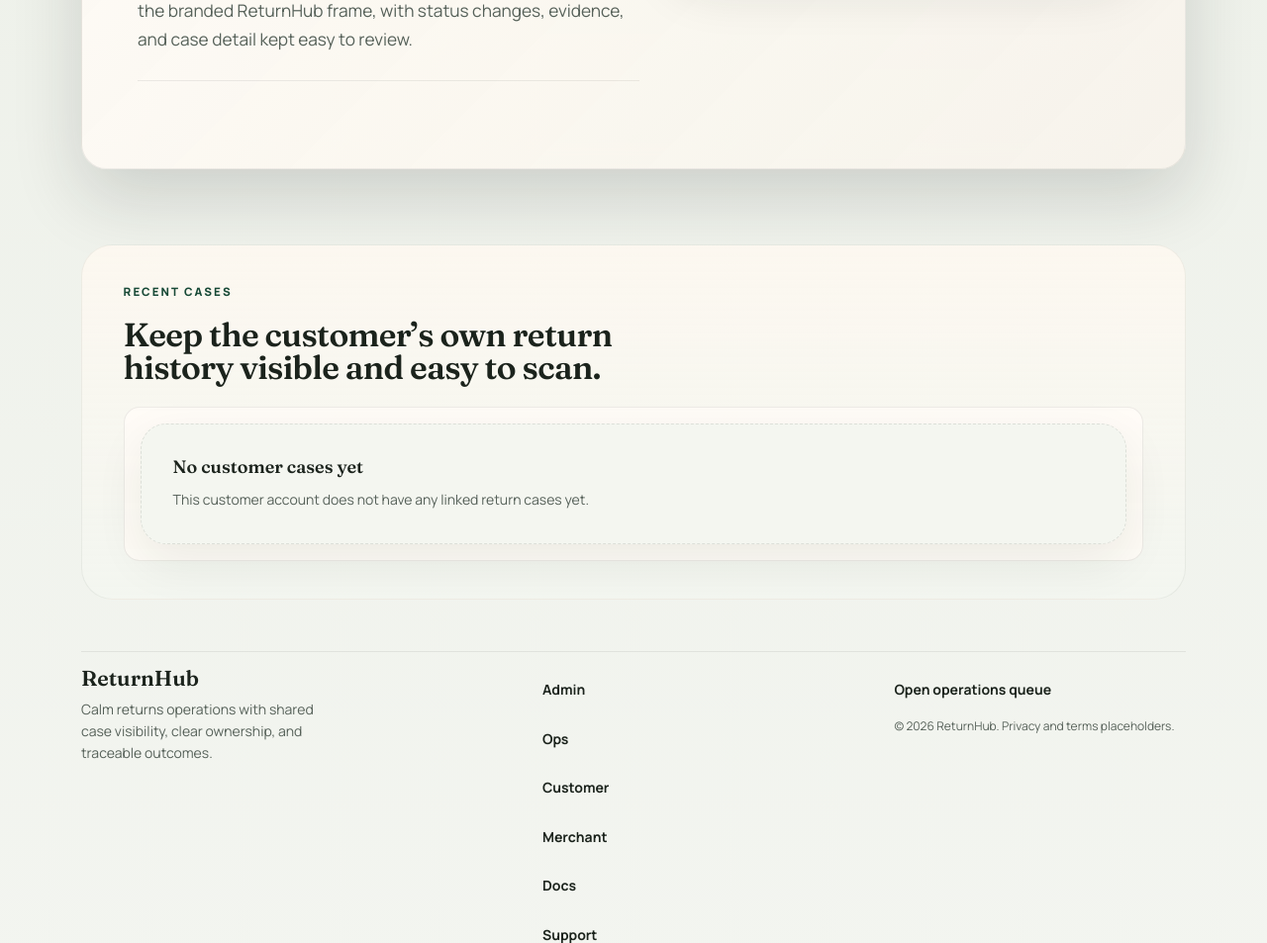
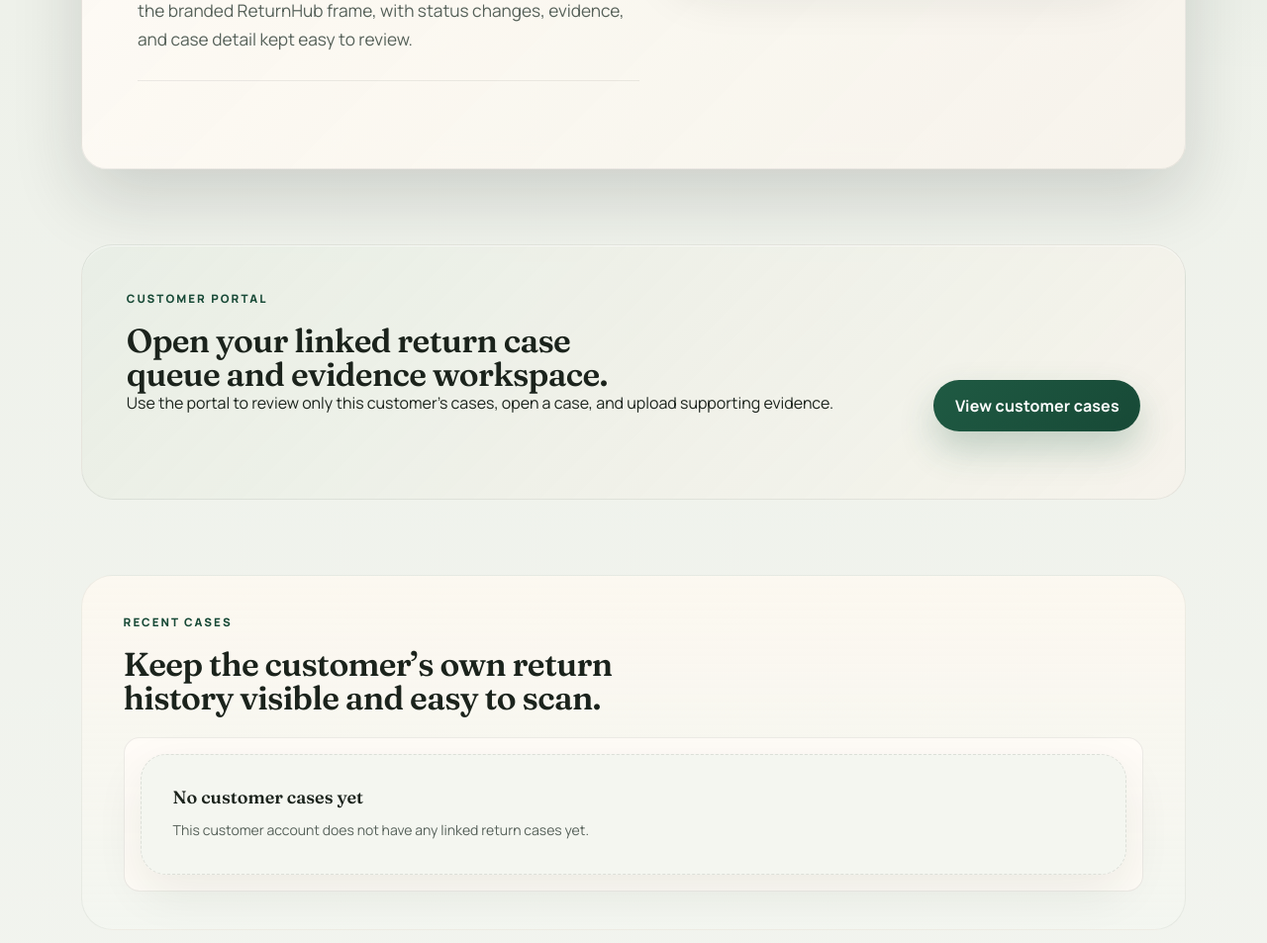
Before and after one commit to AAdewunmi/Returns-Escalation-Predictor-Project, a Django app: template templates/console/customer_dashboard.html in a window 1280 px wide. Shown: the part 760-1713 px from the top of the page at 99% size. Run offline with Django 5.2, Linux system fonts and the light colour scheme; the template is opened without the code that fills it, so the values that code supplies are empty.

Commit message:
feat(customer): add portal CTA to customer console

```diff
--- a/templates/console/customer_dashboard.html
+++ b/templates/console/customer_dashboard.html
@@ -6,5 +6,17 @@
 
 {% block content %}
   {% include "partials/_console_hero_shell.html" with kicker="Customer Console" heading="Track the most recent return activity in one customer-facing shell." lead="This console keeps a customer’s own return cases visible inside the branded ReturnHub frame, with status changes, evidence, and case detail kept easy to review." trust_aria_label="Customer console signals" trust_items=customer_trust_items visual_aria_label="Customer return summary" visual_window_title="Customer cases" visual_list_label="Recent activity" visual_case_meta_items=customer_visual_case_meta_items visual_empty_title="No cases yet" visual_empty_status="Waiting" visual_empty_body="No cases are associated with this customer yet." timeline_label="What comes next" timeline_items=customer_timeline_items recent_cases=recent_cases %}
+  <section class="rh-band rh-band--workflow mb-4">
+    <div class="rh-section-heading rh-queue-shell__heading">
+      <div>
+        <div class="rh-kicker">Customer portal</div>
+        <h2>Open your linked return case queue and evidence workspace.</h2>
+        <p>Use the portal to review only this customer’s cases, open a case, and upload supporting evidence.</p>
+      </div>
+      <a class="btn btn-primary rh-btn-primary" href="{% url 'customer_portal:case_list' %}">
+        View customer cases
+      </a>
+    </div>
+  </section>
   {% include "partials/_console_recent_cases_section.html" with kicker="Recent cases" heading="Keep the customer’s own return history visible and easy to scan." recent_cases=recent_cases case_meta_items=customer_recent_case_meta_items empty_title="No customer cases yet" empty_body="This customer account does not have any linked return cases yet." case_detail_url_name="customer_portal:case_detail" %}
 {% endblock %}
```
Also changed, not shown: tests/test_console_views.py (+4 -2 lines).
